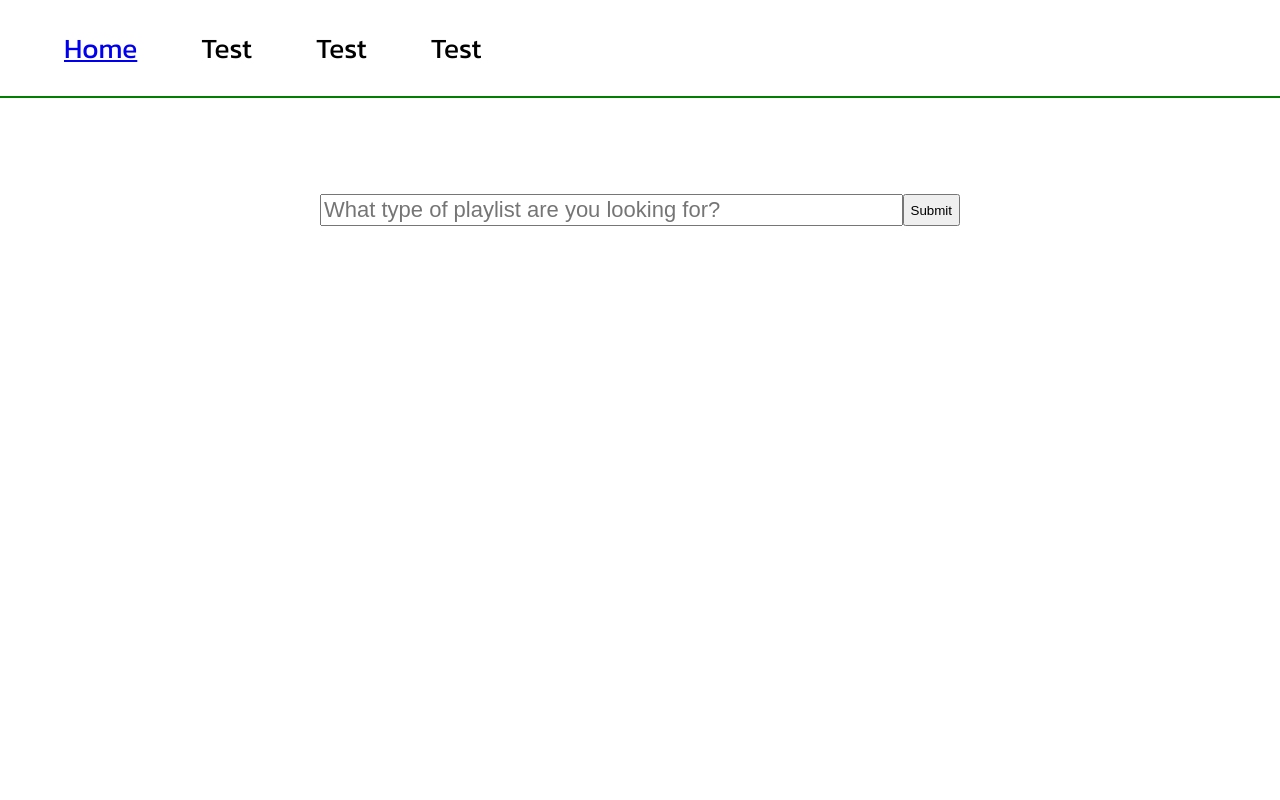
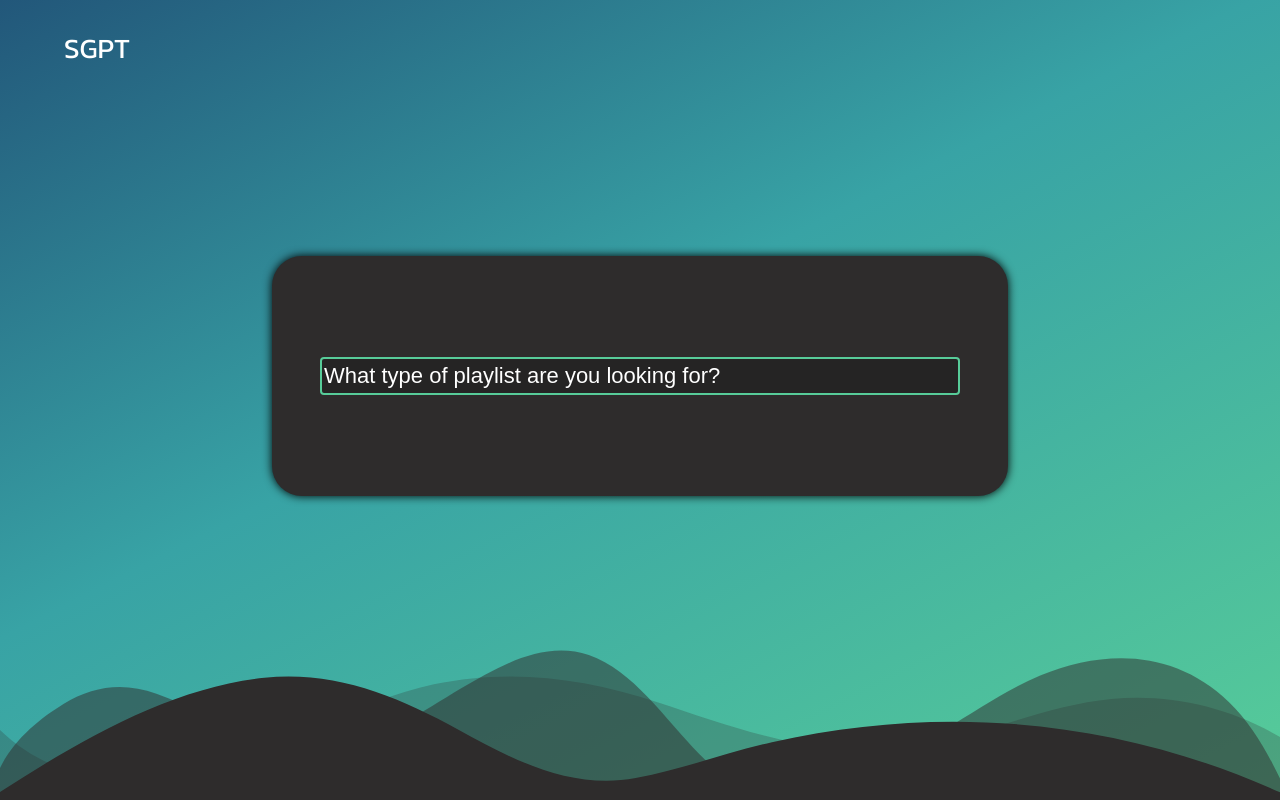
Before and after one commit to c2tm/SGPT, a React (Vite) app in the folder frontend/: page / in a window 1280 px wide. Built offline with nearby package versions, Linux system fonts and the light colour scheme.

Commit message:
styled the home page

```diff
--- a/frontend/src/App.css
+++ b/frontend/src/App.css
@@ -3,4 +3,15 @@
 body {
   margin: 0;
   font-family: 'Kanit', sans-serif;
+  background-color: rgb(36, 36, 36);
 }
+
+#app-container {
+  background: rgb(34,87,122);
+  background: linear-gradient(153deg, rgba(34,87,122,1) 0%, rgba(56,163,165,1) 44%, rgba(87,204,153,1) 100%);
+  width: 100%;
+  height: 100vh;
+  overflow-y: hidden;
+  /* clip-path: circle(70% at 72% 6%); */
+  /* clip-path: circle(70% at 80% 6%); */
+}
--- /dev/null
+++ b/frontend/src/components/body/body.css
@@ -0,0 +1,24 @@
+.custom-shape-divider-bottom-1691028032 {
+    position: absolute;
+    bottom: 0;
+    left: 0;
+    width: 100%;
+    overflow: hidden;
+    line-height: 0;
+    transform: rotate(180deg);
+}
+
+.custom-shape-divider-bottom-1691028032 svg {
+    position: relative;
+    display: block;
+    width: calc(100% + 1.3px);
+    height: 163px;
+}
+
+.custom-shape-divider-bottom-1691028032 .shape-fill {
+    fill: #2E2C2C;
+}
+
+.body-container {
+    height: 100%;
+}
--- a/frontend/src/components/body/body.jsx
+++ b/frontend/src/components/body/body.jsx
@@ -1,4 +1,5 @@
 import { useEffect } from 'react'
+import './body.css'
 import { router } from '../../Utils/router';
 
 function Body({routerState, setRouterState, setPlaylistState, playlistState}) {
@@ -6,8 +7,16 @@
     let content = router(routerState, setRouterState, setPlaylistState, playlistState);
 
     return (
-        <div>
+        <div className='body-container'>
             {content}
+            <div class="custom-shape-divider-bottom-1691028032">
+                <svg data-name="Layer 1" xmlns="http://www.w3.org/2000/svg" viewBox="0 0 1200 120" preserveAspectRatio="none">
+                    <path d="M0,0V46.29c47.79,22.2,103.59,32.17,158,28,70.36-5.37,136.33-33.31,206.8-37.5C438.64,32.43,512.34,53.67,583,72.05c69.27,18,138.3,24.88,209.4,13.08,36.15-6,69.85-17.84,104.45-29.34C989.49,25,1113-14.29,1200,52.47V0Z" opacity=".25" class="shape-fill"></path>
+                    <path d="M0,0V15.81C13,36.92,27.64,56.86,47.69,72.05,99.41,111.27,165,111,224.58,91.58c31.15-10.15,60.09-26.07,89.67-39.8,40.92-19,84.73-46,130.83-49.67,36.26-2.85,70.9,9.42,98.6,31.56,31.77,25.39,62.32,62,103.63,73,40.44,10.79,81.35-6.69,119.13-24.28s75.16-39,116.92-43.05c59.73-5.85,113.28,22.88,168.9,38.84,30.2,8.66,59,6.17,87.09-7.5,22.43-10.89,48-26.93,60.65-49.24V0Z" opacity=".5" class="shape-fill"></path>
+                    <path d="M0,0V5.63C149.93,59,314.09,71.32,475.83,42.57c43-7.64,84.23-20.12,127.61-26.46,59-8.63,112.48,12.24,165.56,35.4C827.93,77.22,886,95.24,951.2,90c86.53-7,172.46-45.71,248.8-84.81V0Z" class="shape-fill"></path>
+                </svg>
+            </div>
+
         </div>
     )
 }
--- a/frontend/src/components/home/home.css
+++ b/frontend/src/components/home/home.css
@@ -1,21 +1,56 @@
 form {
     display: flex;
     width: 40rem;
+    height: 15rem;
+    padding: 0 3rem 0 3rem;
+    background-color: #2E2C2C;
+    align-items: center;
+    border-radius: 30px;
+    margin: 10rem 0 0 0;
+    filter: drop-shadow(0 0 0.3rem black);
 }
 
 form > input {
     width: 100%;
+    height: 2rem;
     font-size: 22px;
     outline: none;
+    border: 2px solid #57CC99;
+    border-radius: 4px;
+    background: rgb(37, 36, 36);
+    transition: background-color 0.5s ease;
+    color: white;
+}
+
+form > input::placeholder {
+    color: white;
 }
 
 form > input:focus {
-    border: 2px solid green;
+    /* background: rgb(56,163,165); */
+    background: linear-gradient(153deg, rgba(56,163,165,1) 0%, rgba(87,204,153,1) 100%);
+    border: 2px solid #22577A;
+    caret-color: white;
+}
+
+form > button {
+    height: 38px;
 }
 
 .homepage-container {
     display: flex;
     width: 100vw;
+    height: 100%;
     justify-content: center;
-    padding: 6rem 0 0 0;
 }
+
+@keyframes animate-in {
+    0% {
+        background-color: rgb(37, 36, 36);
+    }
+
+    100% {
+        background: rgb(56,163,165);
+        background: linear-gradient(153deg, rgba(56,163,165,1) 0%, rgba(87,204,153,1) 100%);
+    }
+}
--- a/frontend/src/components/home/home.jsx
+++ b/frontend/src/components/home/home.jsx
@@ -35,7 +35,7 @@
     const formHTML = (
         <form onSubmit={handleSubmit}>
             <input type="text" id="prompt" name="prompt" placeholder="What type of playlist are you looking for?" autoComplete="off"/>
-            <button type="submit">Submit</button>
+            {/* <button type="submit">Submit</button> */}
         </form>
     )
 
--- a/frontend/src/components/nav/nav.css
+++ b/frontend/src/components/nav/nav.css
@@ -3,7 +3,6 @@
     align-items: center;
     width: 100vw;
     height: 6rem;
-    border-bottom: 2px solid green;
     padding: 0 0 0 0;
 }
 
@@ -20,4 +19,6 @@
 
 nav > ul > li > a {
     font-size: 28px;
+    color: white;
+    text-decoration: none;
 }
--- a/frontend/src/components/nav/nav.jsx
+++ b/frontend/src/components/nav/nav.jsx
@@ -10,10 +10,7 @@
     return (
         <nav>
             <ul>
-                <li><a href="#" onClick={() => handleLink("home")}>Home</a></li>
-                <li><a>Test</a></li>
-                <li><a>Test</a></li>
-                <li><a>Test</a></li>
+                <li><a href="#" onClick={() => handleLink("home")}>SGPT</a></li>
             </ul>
         </nav>
     )
```
Also changed, not shown: frontend/src/App.jsx (line endings or trailing spaces).
